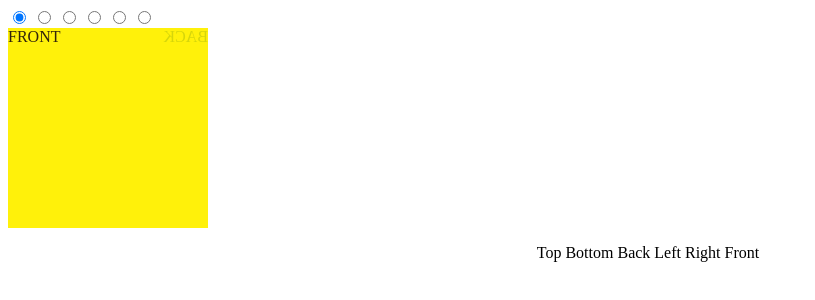
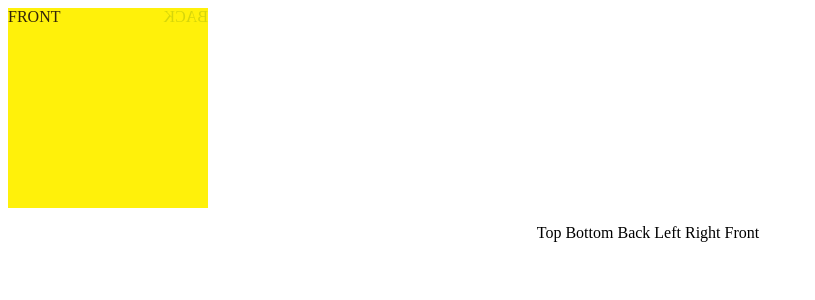
Before and after one commit to pcnicklaus/portfolio_cubed, a website: page index.html in a window 1280 px wide. Shown: the whole page, without its empty margins (0-815 px from the left). Drawn offline with Linux system fonts and the light colour scheme.

Commit message:
cleaned up superceeded console logs and stuffs

```diff
--- a/index.html
+++ b/index.html
@@ -8,23 +8,9 @@
         <link rel="stylesheet" href="css/style.css">
         <link rel="shortcut icon" type="image/png" href="img/favicon.png">
 
-        <title>trillo &mdash; Your all-in-one booking app</title>
+        <title>Patrick Nicklaus</title>
     </head>
     <body>
-
-        <div>
-
-            <input type="radio" checked id="radio-front" name="select-face"/>
-            <input type="radio" id="radio-back" name="select-face"/>
-            <input type="radio" id="radio-left" name="select-face"/>
-            <input type="radio" id="radio-right" name="select-face"/>
-            <input type="radio" id="radio-top" name="select-face"/>
-            <input type="radio" id="radio-bottom" name="select-face"/>
-        </div>
-
-
-        <div></div><!-- separator -->
-
 
         <div class="scene">
             <div class="cube">
--- a/package.json
+++ b/package.json
@@ -1,7 +1,7 @@
 {
-  "name": "natours",
+  "name": "pfunkalicious",
   "version": "1.0.0",
-  "description": "Landing page for natours",
+  "description": "Patrick Nicklaus Portfolio",
   "main": "index.js",
   "scripts": {
     "watch:sass": "node-sass sass/main.scss css/style.css -w",
@@ -14,7 +14,7 @@
     "compress:css": "node-sass css/style.prefix.css css/style.css --output-style compressed",
     "build:css": "npm-run-all compile:sass concat:css prefix:css compress:css"
   },
-  "author": "Jonas",
+  "author": "Patrick",
   "license": "ISC",
   "devDependencies": {
     "autoprefixer": "^7.1.4",
```
Also changed, not shown: js/script.js (+0 -32 lines).
